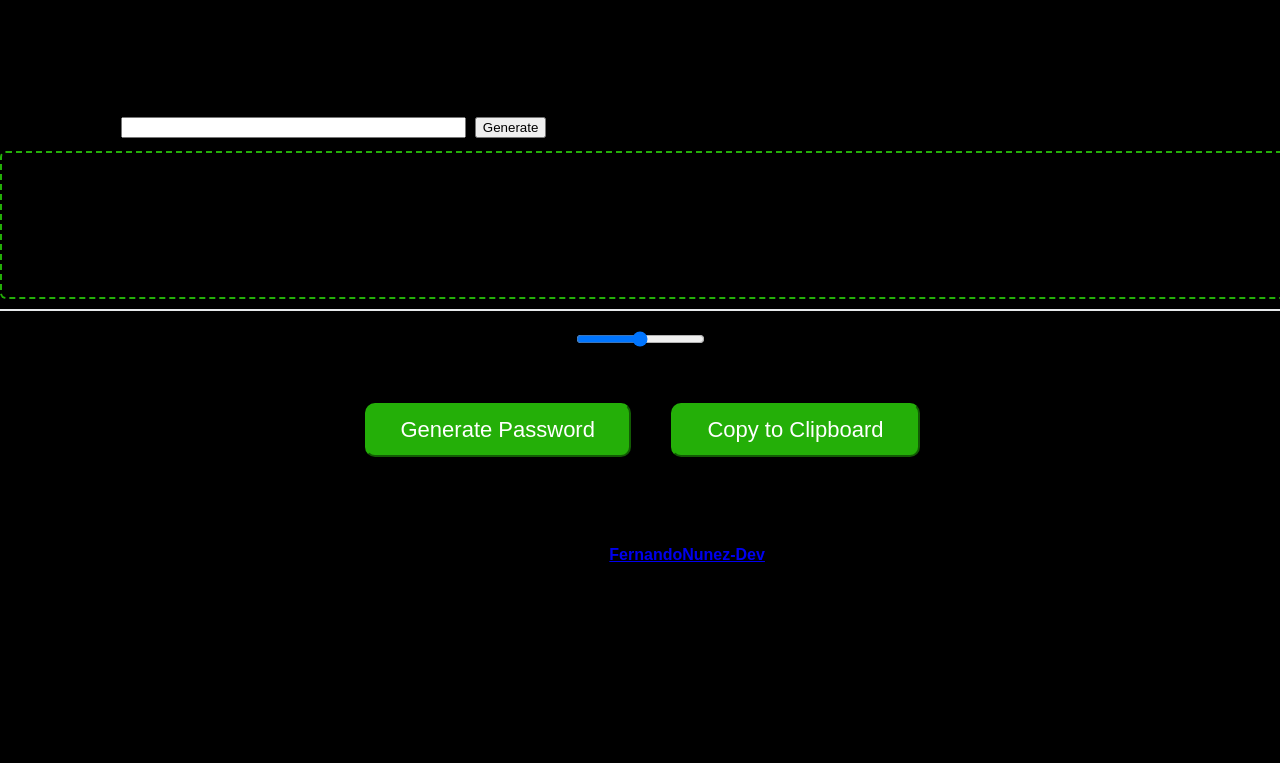
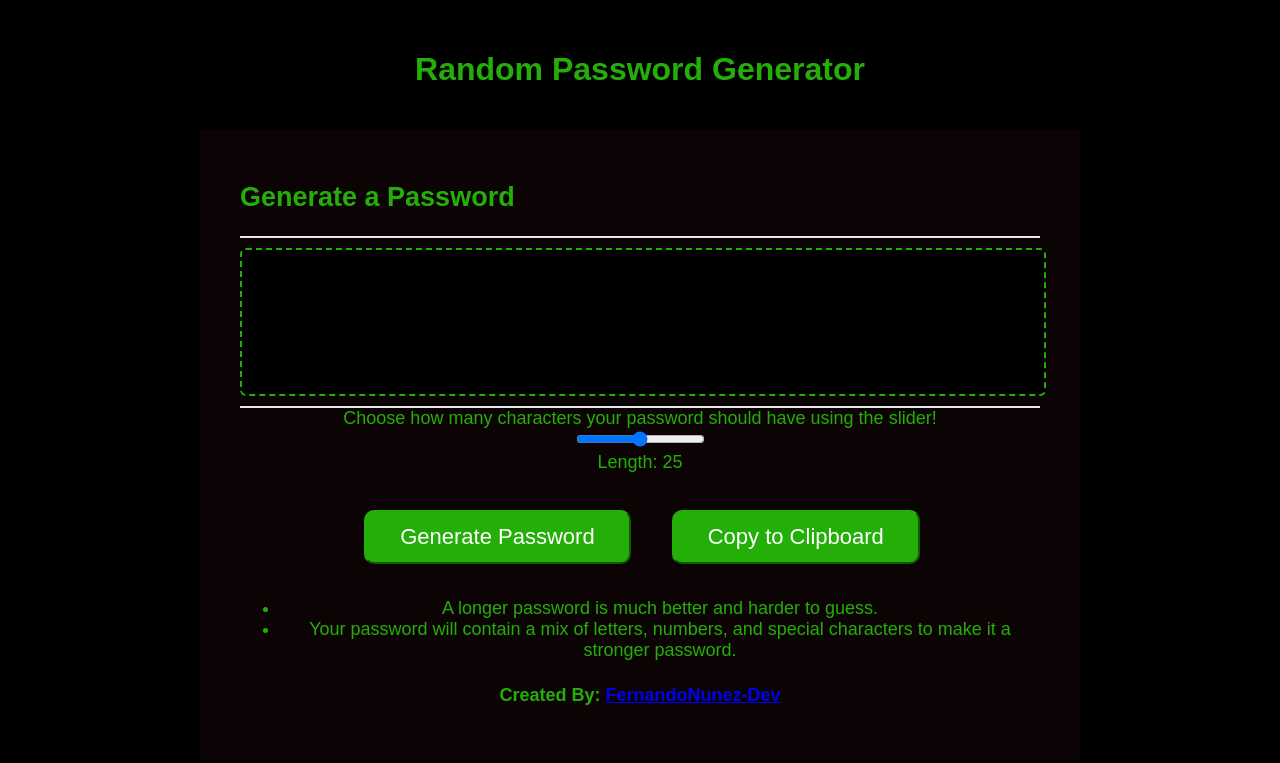
Before and after one commit to FernandoNunez-Dev/Random-Password-Generator, a plain HTML site: page index.html in a window 1280 px wide. Drawn offline with Linux system fonts and the light colour scheme.

Commit message:
updated index.html file

```diff
--- a/index.html
+++ b/index.html
@@ -5,29 +5,18 @@
     <meta charset="UTF-8" />
     <meta name="viewport" content="width=device-width, initial-scale=1.0" />
     <meta http-equiv="X-UA-Compatible" content="ie=edge" />
-    <title>Password Generator</title>
-    <link rel="stylesheet" href="https://stackpath.bootstrapcdn.com/font-awesome/4.7.0/css/font-awesome.min.css"/>
+    <title> Random Password Generator</title>
     <link rel="stylesheet" href="styles.css" />
 </head>
+<body>
+    <div class="wrapper">
+      <header>
+        <h1> Random Password Generator</h1>
+      </header>
 
-<body>
-
-    <div class="warning">
-       <h1>Random Password Generator</h1>
-       <p>Click on the Generate button to activate the Random Password Generator!</p>
-            <form name="myform" method="post" action="">
-                <input type="hidden" name="length" value="15">
-                <table width="60%" border="0">
-                    <tr>
-                        <td>Password:</td>
-                        <td>
-                            <input name="row_password" type="text" size="40">&nbsp;
-                            <input type="button" class="button" value="Generate" onClick="generate();" tabindex="2">
-                        </td>
-                    </tr>
-                </table>
-            </form>
-
+        <div class="card">
+            <div class="card-header">
+            <h2>Generate a Password</h2>
             </div>
         <div class="card-body">
             <textarea
```
Lines whose indentation alone changed are shown as unchanged.
